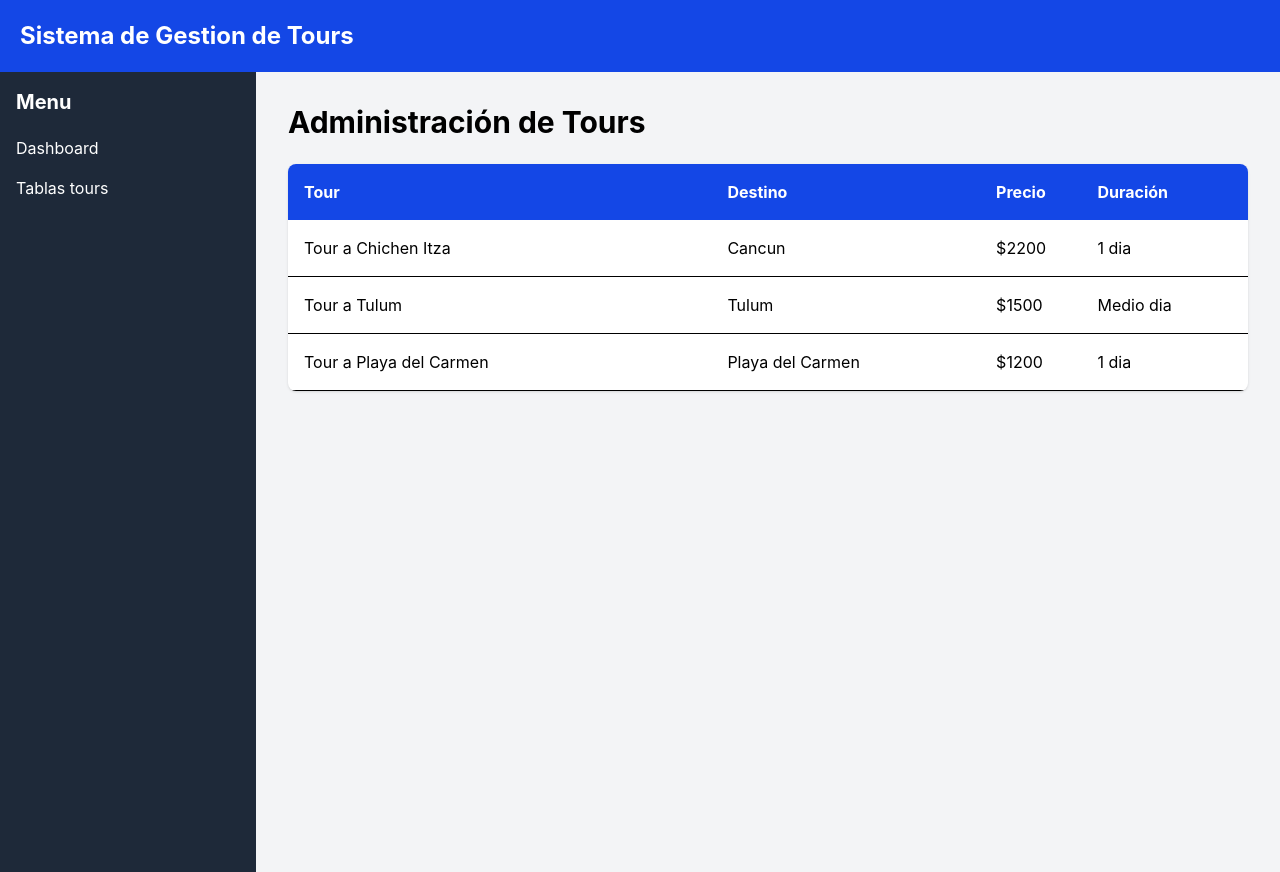
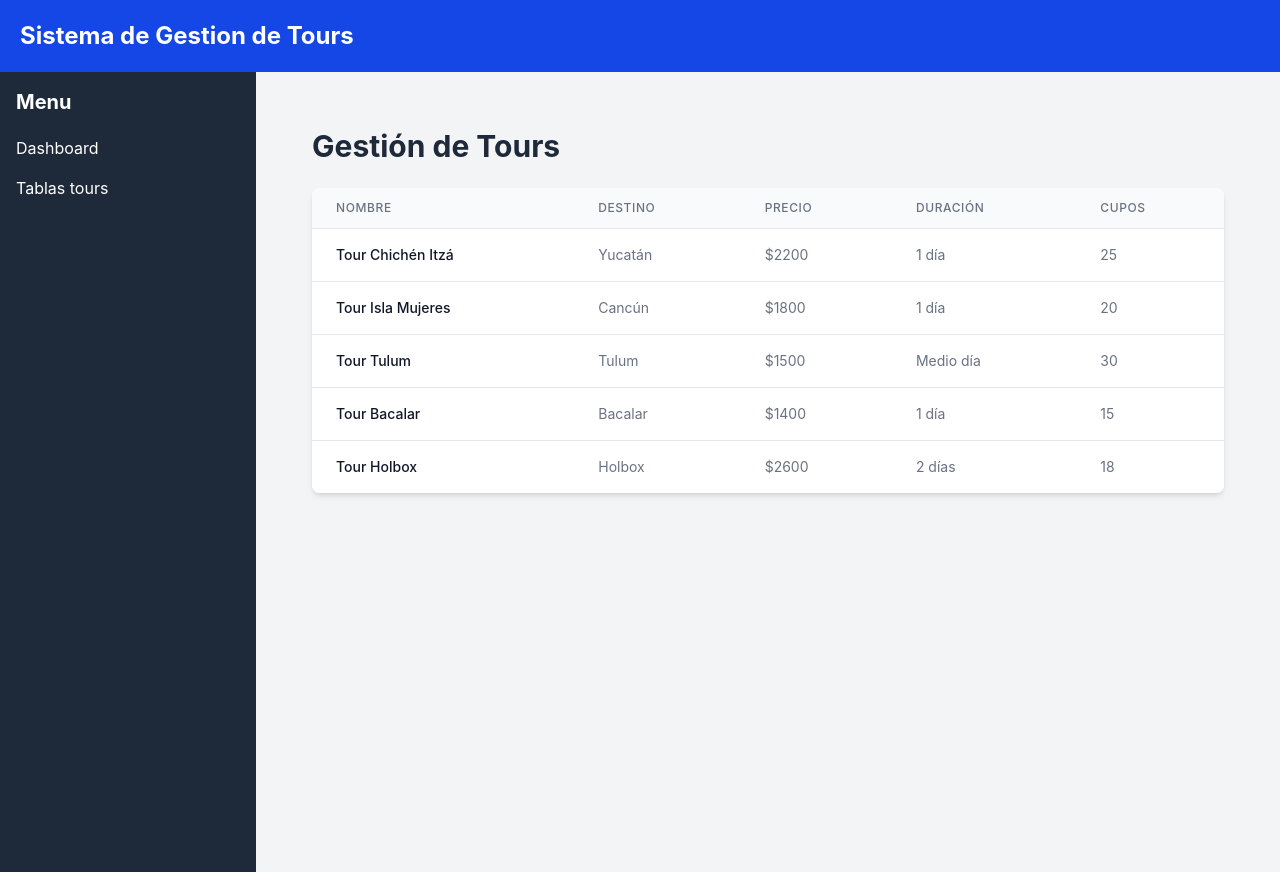
Before and after one commit to Chiquil1/Tours, a React (Vite) app: page / in a window 1280 px wide. Built offline with nearby package versions, Linux system fonts and the light colour scheme.

Commit message:
CORRECCION DE TOUR.TS Y TOURS.TSX

```diff
--- a/src/pages/Tours.tsx
+++ b/src/pages/Tours.tsx
@@ -1,55 +1,75 @@
-import type {Tour} from "../interfaces/Tour"
+import React from 'react';
+import { Tour } from '../interfaces/Tour';
 
-const Tours=()=>{
-    const tours: Tour[] = [
+const Tours: React.FC = () => {
+  // Datos corregidos según la práctica guiada
+  const toursData: Tour[] = [
     {
-        _id: "1",
-        nombre: "Tour a Chichen Itza",
-        destino: "Cancun",
+      nombre: "Tour Chichén Itzá",
+      destino: "Yucatán",
       precio: 2200,
-        duracion: "1 dia"
+      duracion: "1 día",
+      cupos: 25
     },
     {
-        _id: "2",
-        nombre: "Tour a Tulum",
+      nombre: "Tour Isla Mujeres",
+      destino: "Cancún",
+      precio: 1800,
+      duracion: "1 día",
+      cupos: 20
+    },
+    {
+      nombre: "Tour Tulum",
       destino: "Tulum",
       precio: 1500,
-        duracion: "Medio dia"
+      duracion: "Medio día",
+      cupos: 30
     },
     {
-        _id: "3",
-        nombre: "Tour a Playa del Carmen",
-        destino: "Playa del Carmen",
-        precio: 1200,
-        duracion: "1 dia"
+      nombre: "Tour Bacalar",
+      destino: "Bacalar",
+      precio: 1400,
+      duracion: "1 día",
+      cupos: 15
+    },
+    {
+      nombre: "Tour Holbox",
+      destino: "Holbox",
+      precio: 2600,
+      duracion: "2 días",
+      cupos: 18
     }
   ];
 
   return (
-    <div>
-      <h2 className="text-3xl font-bold mb-6">Administración de Tours</h2>
-      <table className="w-full bg-white shadow rounded-lg overflow-hidden">
-        <thead className="bg-blue-700 text-white">
+    <div className="p-6">
+      <h1 className="text-3xl font-bold mb-6 text-gray-800">Gestión de Tours</h1>
+
+      <div className="overflow-x-auto bg-white rounded-lg shadow-md">
+        <table className="min-w-full divide-y divide-gray-200">
+          <thead className="bg-gray-50">
             <tr>
-            <th className="text-left p-4">Tour</th>
-            <th className="text-left">Destino</th>
-            <th className="text-left">Precio</th>
-            <th className="text-left">Duración</th>
+              <th className="px-6 py-3 text-left text-xs font-medium text-gray-500 uppercase tracking-wider">Nombre</th>
+              <th className="px-6 py-3 text-left text-xs font-medium text-gray-500 uppercase tracking-wider">Destino</th>
+              <th className="px-6 py-3 text-left text-xs font-medium text-gray-500 uppercase tracking-wider">Precio</th>
+              <th className="px-6 py-3 text-left text-xs font-medium text-gray-500 uppercase tracking-wider">Duración</th>
+              <th className="px-6 py-3 text-left text-xs font-medium text-gray-500 uppercase tracking-wider">Cupos</th>
             </tr>
           </thead>
-
-        <tbody>
-          {tours.map((tour) => (
-            <tr key={tour._id} className="border-b hover:bg-gray-100">
-              <td className="p-4">{tour.nombre}</td>
-              <td>{tour.destino}</td>
-              <td>${tour.precio}</td>
-              <td>{tour.duracion}</td>
+          <tbody className="bg-white divide-y divide-gray-200">
+            {toursData.map((tour, index) => (
+              <tr key={index} className="hover:bg-gray-50">
+                <td className="px-6 py-4 whitespace-nowrap text-sm font-medium text-gray-900">{tour.nombre}</td>
+                <td className="px-6 py-4 whitespace-nowrap text-sm text-gray-500">{tour.destino}</td>
+                <td className="px-6 py-4 whitespace-nowrap text-sm text-gray-500">${tour.precio}</td>
+                <td className="px-6 py-4 whitespace-nowrap text-sm text-gray-500">{tour.duracion}</td>
+                <td className="px-6 py-4 whitespace-nowrap text-sm text-gray-500">{tour.cupos}</td>
               </tr>
             ))}
           </tbody>
         </table>
       </div>
+    </div>
   );
 };
 
```
Also changed, not shown: src/interfaces/Tour.ts (+6 -6 lines), 1 other file (tests, documents, lock files or other folders). Lines whose indentation alone changed are shown as unchanged.
